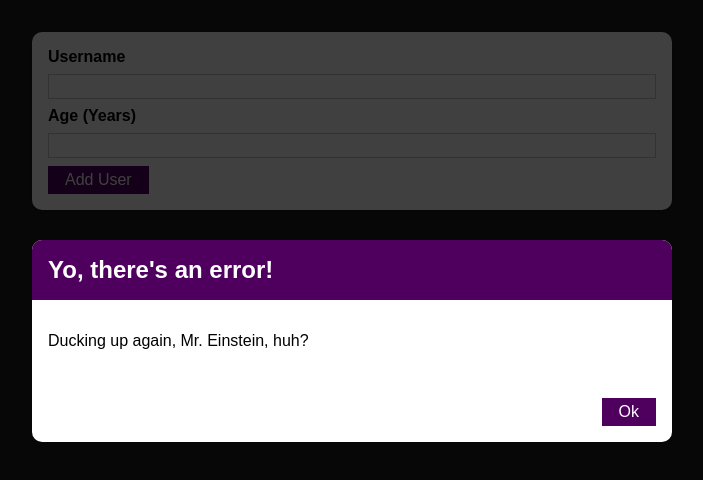
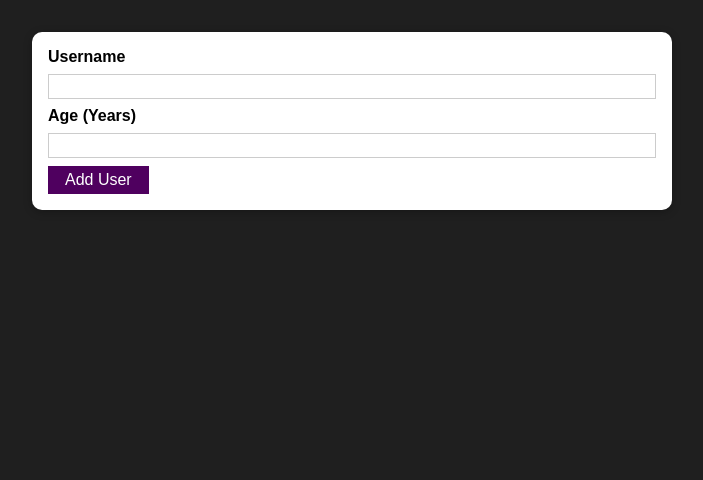
Before and after one commit to federerkristijan/02-react-udemy-course, a React (Create React App) app: page / in a window 1280 px wide. Shown: the top 480 px of the page, without its empty margins (288-991 px from the left). Built offline with nearby package versions, Linux system fonts and the light colour scheme.

Commit message:
chapter 8 finished

```diff
--- a/src/components/UI/ErrorModal.js
+++ b/src/components/UI/ErrorModal.js
@@ -5,7 +5,7 @@
 const ErrorModal = props => {
   return (
     // activates backdrop, while the error message is on
-    <div className={classes.backdrop} >
+    <div className={classes.backdrop} onClick={props.onConfirm} >
       <Card className={classes.modal}>
         <header className={classes.header}>
           <h2>{props.title}</h2>
@@ -14,7 +14,7 @@
           <p>{props.message}</p>
         </div>
         <footer className={classes.actions}>
-          <Button>Ok</Button>
+          <Button onClick={props.onConfirm} >Ok</Button>
         </footer>
       </Card>
     </div>
--- a/src/components/Users/AddUser.js
+++ b/src/components/Users/AddUser.js
@@ -9,15 +9,23 @@
 const AddUser = (props) => {
   const [enteredUsername, setEnteredUsername] = useState("");
   const [enteredAge, setEnteredAge] = useState("");
+  const [error, setError] = useState();
 
   const addUserHandler = (event) => {
     event.preventDefault();
-    console.log(enteredUsername, enteredAge);
 
     if (enteredUsername.trim().length === 0 || enteredAge.trim().length === 0) {
+      setError({
+        title: "Nope, wrong",
+        message: "Just valid name and age please",
+      });
       return;
     }
     if (+enteredAge < 1) {
+      setError({
+        title: "Nope, wrong again",
+        message: "Just enter a valid age, smartass",
+      });
       return;
     }
     props.onAddUser(enteredUsername, enteredAge);
@@ -33,9 +41,20 @@
     setEnteredAge(event.target.value);
   };
 
+  const errorHandler = () => {
+    setError(null);
+  };
+
   return (
     <div>
-      <ErrorModal title="Yo, there's an error!" message="Ducking up again, Mr. Einstein, huh?" />
+      {/* conditional rendering of jsx element */}
+      {error && (
+        <ErrorModal
+          title={error.title}
+          message={error.message}
+          onConfirm={errorHandler}
+        />
+      )}
       <Card className={classes.input}>
         <form onSubmit={addUserHandler}>
           <label htmlFor="username">Username</label>
```
